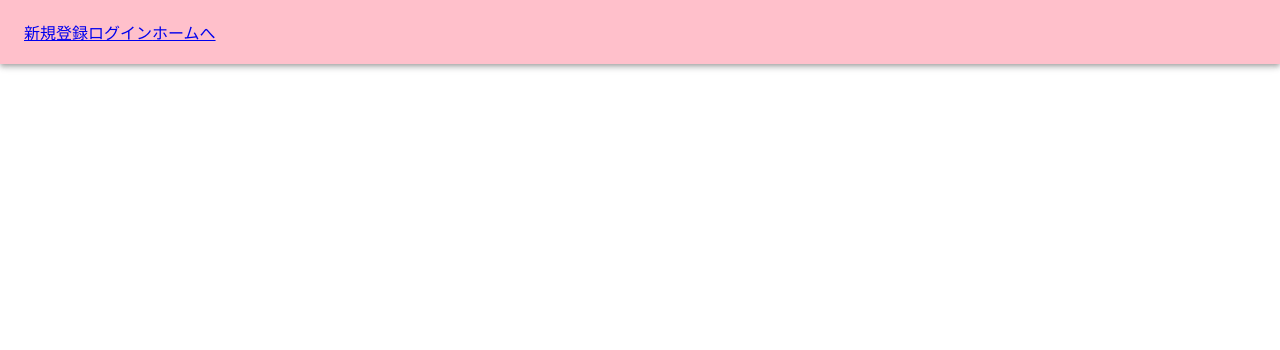
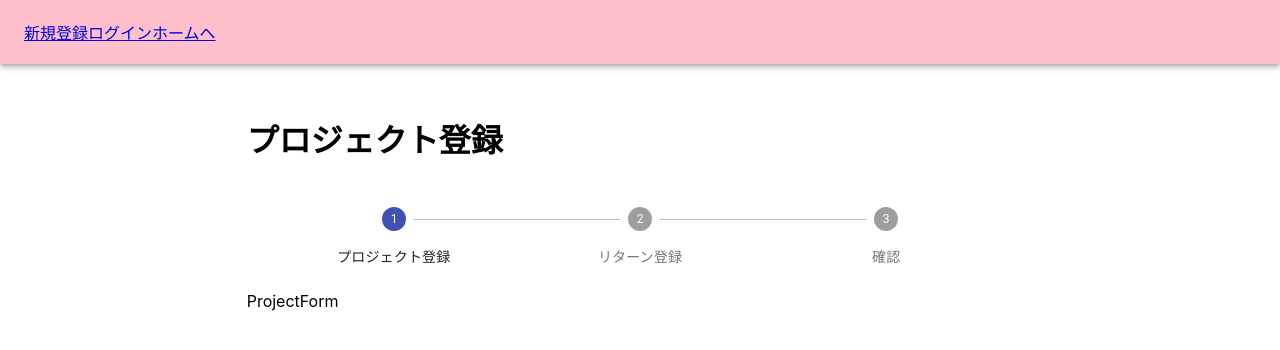
Before and after one commit to shomacafe/cf_app_front, a React (Create React App) app: page /new/project in a window 1280 px wide. Before the commit this address had no page. Shown: the top 350 px of the page. Built offline with nearby package versions, Linux system fonts and the light colour scheme; what axios-case-converter would draw is missing.

Commit message:
add プロジェクト作成機能をステップでフォーム入力するためにStepperを導入

```diff
--- a/src/components/Project/CreateProject.jsx
+++ b/src/components/Project/CreateProject.jsx
@@ -0,0 +1,51 @@
+import React, { useState } from 'react'
+import { Stepper, Step, StepLabel } from '@material-ui/core'
+import ProjectForm from './ProjectForm'
+import ReturnForm from './ReturnForm'
+import ProjectConfirm from './ProjectConfirm'
+
+const CreateProject = () => {
+  const [activeStep, setActiveStep] = useState(0);
+
+  const getSteps = () => {
+    return ['プロジェクト登録', 'リターン登録', '確認'];
+  }
+  const steps = getSteps();
+
+  const handleNext = () => {
+    setActiveStep((prevActiveStep) => prevActiveStep + 1);
+  }
+
+  const handleBack = () => {
+    setActiveStep((prevActiveStep) => prevActiveStep - 1);
+  }
+
+  const renderStepContent = (stepIndex) => {
+    switch (stepIndex) {
+      case 0:
+        return <ProjectForm />;
+      case 1:
+        return <ReturnForm />;
+      case 2:
+        return <ProjectConfirm />;
+      default:
+        return 'ステップが見つかりません。';
+    }
+  };
+
+  return (
+    <>
+      <h1>プロジェクト登録</h1>
+      <Stepper activeStep={activeStep} alternativeLabel>
+        {steps.map((label) => (
+          <Step key={label}>
+            <StepLabel>{label}</StepLabel>
+          </Step>
+        ))}
+      </Stepper>
+      {renderStepContent(activeStep, handleNext, handleBack)}
+    </>
+  )
+}
+
+export default CreateProject
--- /dev/null
+++ b/src/components/Project/ProjectConfirm.jsx
@@ -0,0 +1,9 @@
+import React from 'react'
+
+const ProjectConfirm = () => {
+  return (
+    <div>ProjectConfirm</div>
+  )
+}
+
+export default ProjectConfirm
--- /dev/null
+++ b/src/components/Project/ProjectForm.jsx
@@ -0,0 +1,9 @@
+import React from 'react'
+
+const ProjectForm = () => {
+  return (
+    <div>ProjectForm</div>
+  )
+}
+
+export default ProjectForm
--- /dev/null
+++ b/src/components/Project/ReturnForm.jsx
@@ -0,0 +1,9 @@
+import React from 'react'
+
+const ReturnForm = () => {
+  return (
+    <div>ReturnForm</div>
+  )
+}
+
+export default ReturnForm
--- a/src/components/Top.jsx
+++ b/src/components/Top.jsx
@@ -9,7 +9,10 @@ const Top = () => {
         新規登録は<Link to='/signup_form'>こちら</Link>
       </div>
       <div>
-        ログインは<Link to={`/signin_form/`}>こちら</Link>
+        ログインは<Link to={`/signin_form`}>こちら</Link>
+      </div>
+      <div>
+        <Link to={`/new/project`}>プロジェクトをはじめる</Link>
       </div>
     </>
   )
--- a/src/pages/Content.jsx
+++ b/src/pages/Content.jsx
@@ -4,6 +4,7 @@ import { Route, Routes } from 'react-router-dom';
 import Top from '../components/Top';
 import SignUpForm from '../components/Auth/SignUpForm';
 import SignInForm from '../components/Auth/SignInForm';
+import CreateProject from '../components/Project/CreateProject';
 
 const Content = () => {
   return (
@@ -14,6 +15,7 @@ const Content = () => {
           <Route index element={<Top />} />
           <Route path='/signup_form' element={<SignUpForm />} />
           <Route path='/signin_form' element={<SignInForm />} />
+          <Route path='/new/project' element={<CreateProject />} />
         </Routes>
       </Grid>
     </Grid>
```
